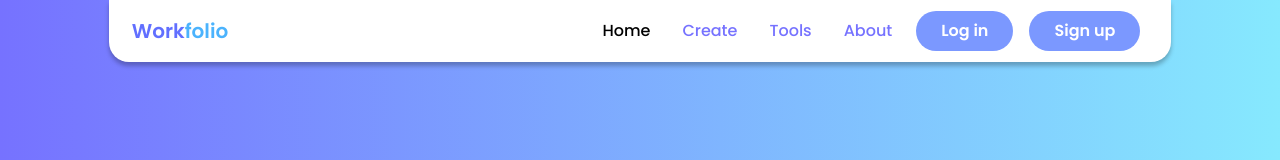
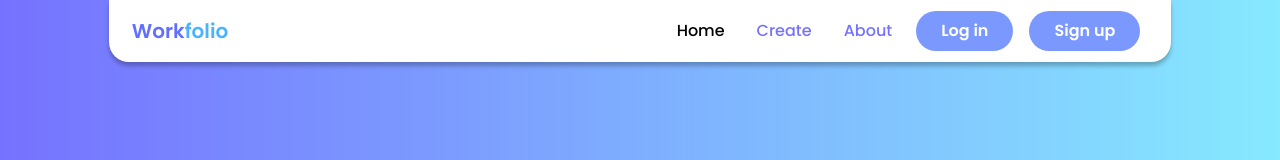
Before and after one commit to tanishkushwaha/Workfolio, a React (Vite) app in the folder frontend/: page / in a window 1280 px wide. Shown: the top 160 px of the page. Built offline with nearby package versions, Linux system fonts and the light colour scheme.

Commit message:
Added logout button

```diff
--- a/frontend/src/components/Navbar.tsx
+++ b/frontend/src/components/Navbar.tsx
@@ -1,7 +1,9 @@
-import { Link, useNavigate } from "react-router-dom"
+import { NavLink, useNavigate } from "react-router-dom"
+import axiosInstance from "../utils/axiosInstance";
+import { useAuth } from "../contexts/AuthContext";
 
 const Navbar = () => {
-
+  const { isLoggedIn, setIsLoggedIn } = useAuth()
   const navigate = useNavigate();
 
   const handleLoginButton = () => {
@@ -10,6 +12,20 @@ const Navbar = () => {
 
   const handleSignupButton = () => {
     navigate('/register')
+  }
+
+  const handleLogout = () => {
+    axiosInstance.post('/logout')
+      .then(res => {
+        if (res.status === 200) {
+          setIsLoggedIn(false)
+          navigate('/')
+        }
+      })
+      .catch(err => {
+        console.log(err);
+
+      })
   }
 
   return (
@@ -27,19 +43,23 @@ const Navbar = () => {
             </button>
             <div className="collapse navbar-collapse justify-content-end" id="navbarNavAltMarkup">
               <div className="navbar-nav">
-                <Link className="nav-link active" aria-current="page" to="/">Home</Link>
-                <Link className="nav-link" to="/create">Create</Link>
-                <a className="nav-link" href="/dummy_page">Tools</a>
-                <Link className="nav-link" to="/about">About</Link>
-                <button type="button" className="btn px-4" onClick={handleLoginButton}>Log in</button>
-                <button type="button" className="btn px-4" onClick={handleSignupButton}>Sign up</button>
+                <NavLink className="nav-link" to="/">Home</NavLink>
+                <NavLink className="nav-link" to="/create">Create</NavLink>
+                <NavLink className="nav-link" to="/about">About</NavLink>
+                {!isLoggedIn ? (
+                  <>
+                    <button type="button" className="btn px-4" onClick={handleLoginButton}>Log in</button>
+                    <button type="button" className="btn px-4" onClick={handleSignupButton}>Sign up</button>
+                  </>
+                ) : (<button type="button" className="btn px-4" onClick={handleLogout}>Logout</button>)}
+
               </div>
             </div>
           </div>
         </nav>
-      </div>
+      </div >
       <div className="col-md-1"></div>
-    </div>
+    </div >
   )
 }
 
```
